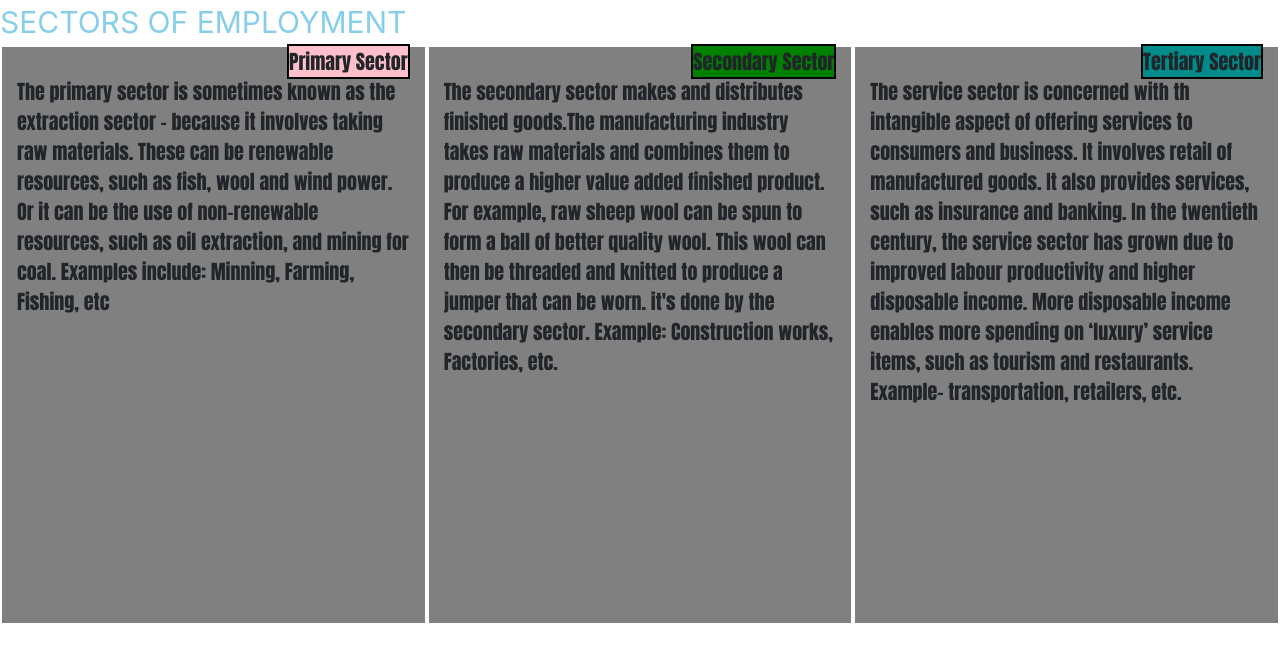
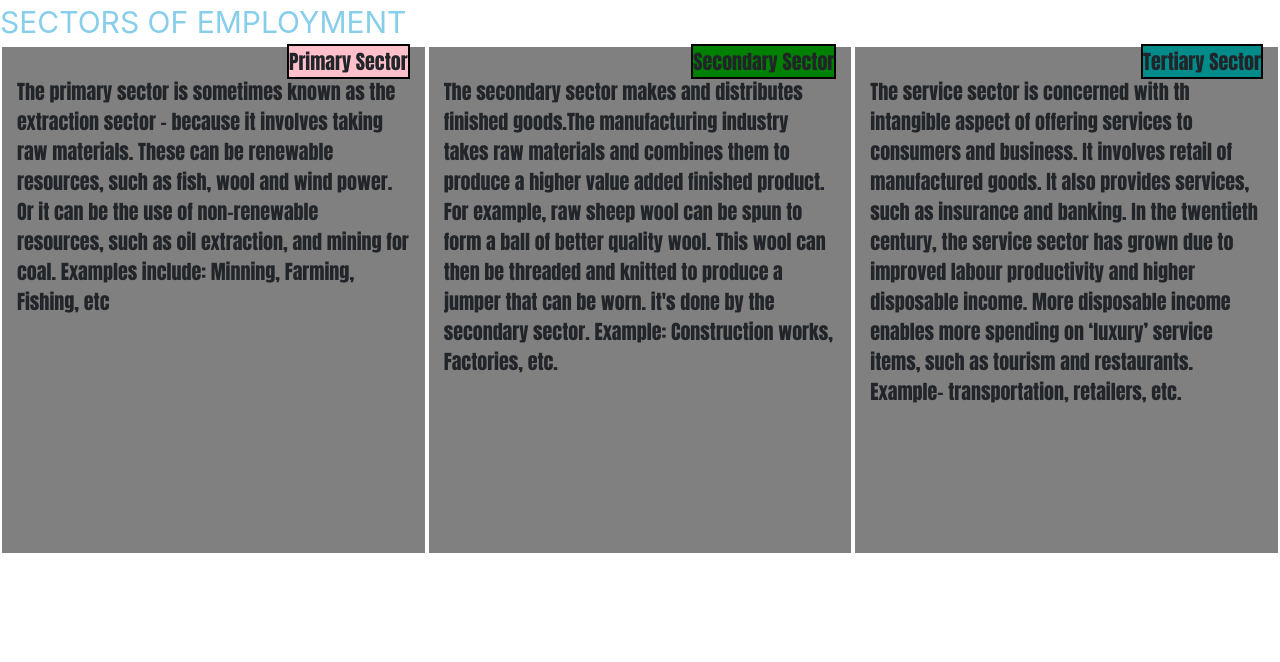
Before and after one commit to CrazyJaguar/web, a plain HTML site: page assignment/index.html in a window 1280 px wide. Drawn offline with Linux system fonts and the light colour scheme.

Commit message:
Update style.css

```diff
--- a/assignment/style.css
+++ b/assignment/style.css
@@ -16,6 +16,7 @@
   border:2px solid white;
   background-color: gray;
   position: relative ;
+  height:510;
 }
 
 .col-sm-6, .col-md-4{
```
